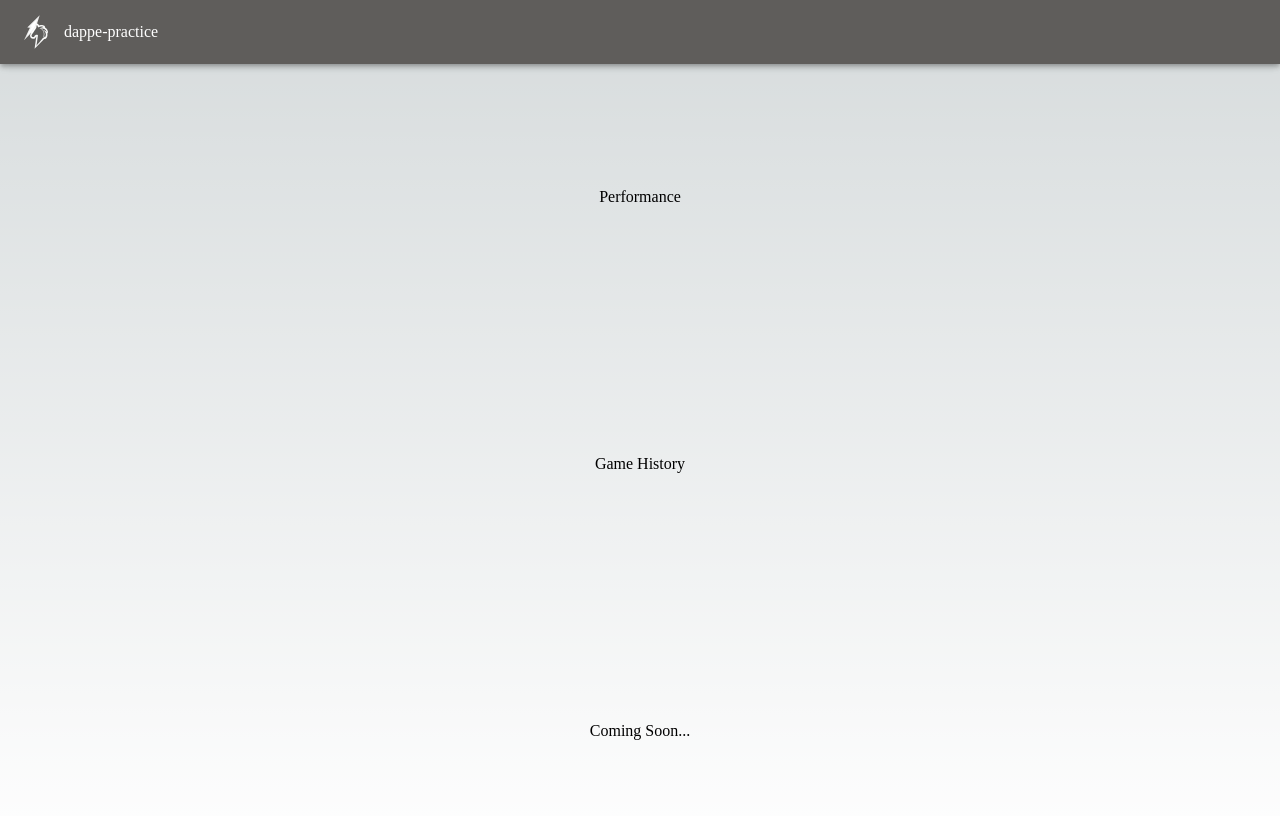
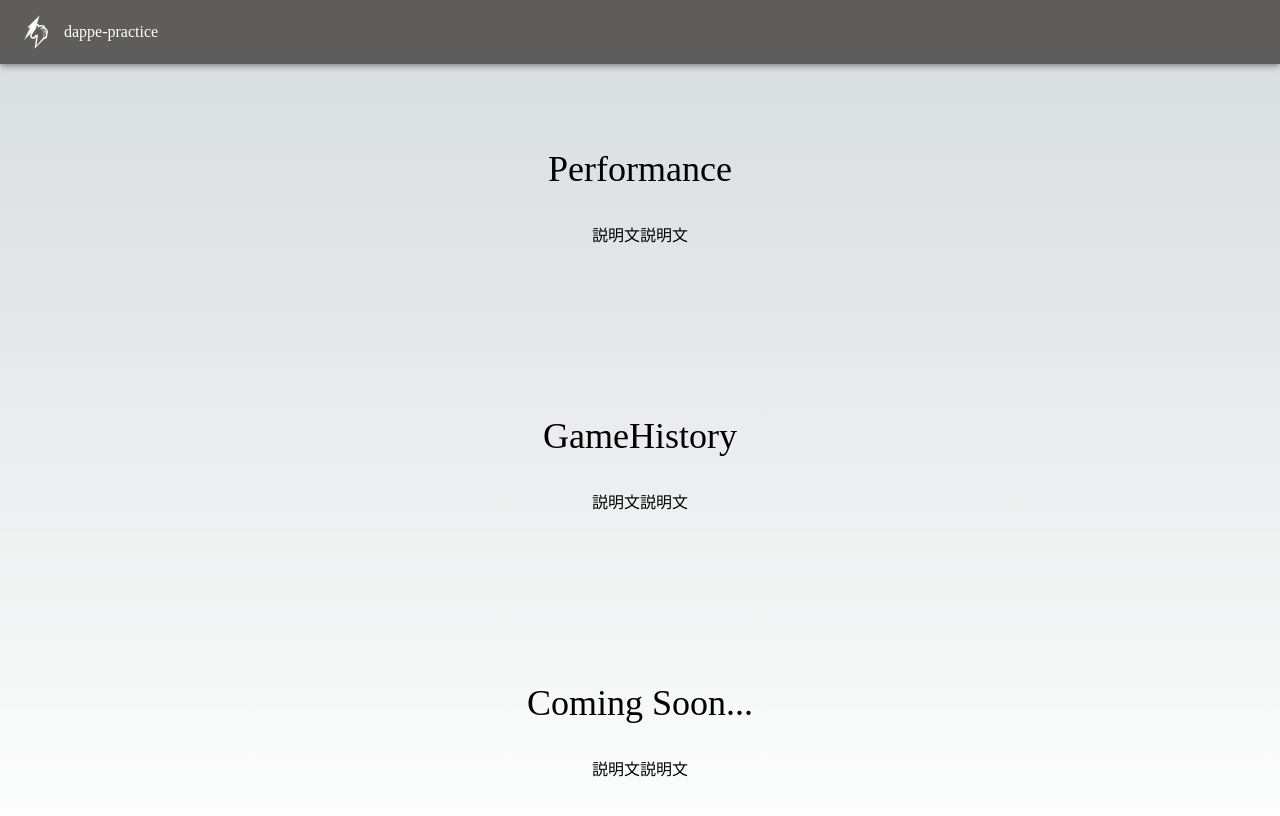
Before and after one commit to dappe0111/dappe-practice-next, a Next.js app: page / in a window 1280 px wide. Shown: the top 816 px of the page. Built offline with nearby package versions, Linux system fonts and the light colour scheme.

Commit message:
一旦プッシュ

```diff
--- a/src/pages/index.tsx
+++ b/src/pages/index.tsx
@@ -19,8 +19,14 @@ const Block = styled.div`
   height: 640px;
   padding: 32px;
   display: flex;
+  gap: 32px;
+  flex-direction: column;
   justify-content: center;
   align-items: center;
+`;
+
+const BlockTitle = styled.div`
+  font-size: 36px;
 `;
 
 export default function Home() {
@@ -30,13 +36,16 @@ export default function Home() {
       <Header />
       <Main>
         <Block>
-          <p>Performance</p>
+          <BlockTitle>Performance</BlockTitle>
+          <p>説明文説明文</p>
         </Block>
         <Block>
-          <p>Game History</p>
+          <BlockTitle>GameHistory</BlockTitle>
+          <p>説明文説明文</p>
         </Block>
         <Block>
-          <p>Coming Soon...</p>
+          <BlockTitle>Coming Soon...</BlockTitle>
+          <p>説明文説明文</p>
         </Block>
       </Main>
     </>
```
